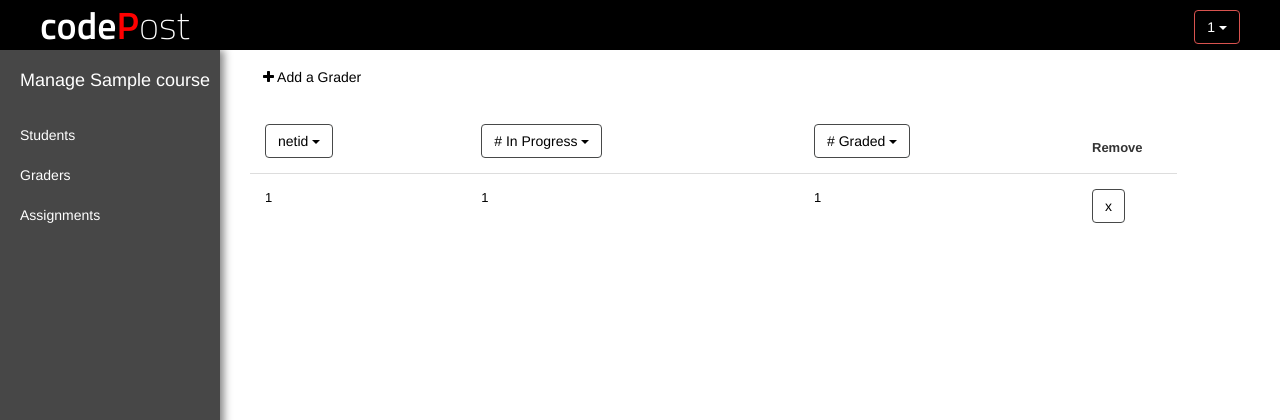
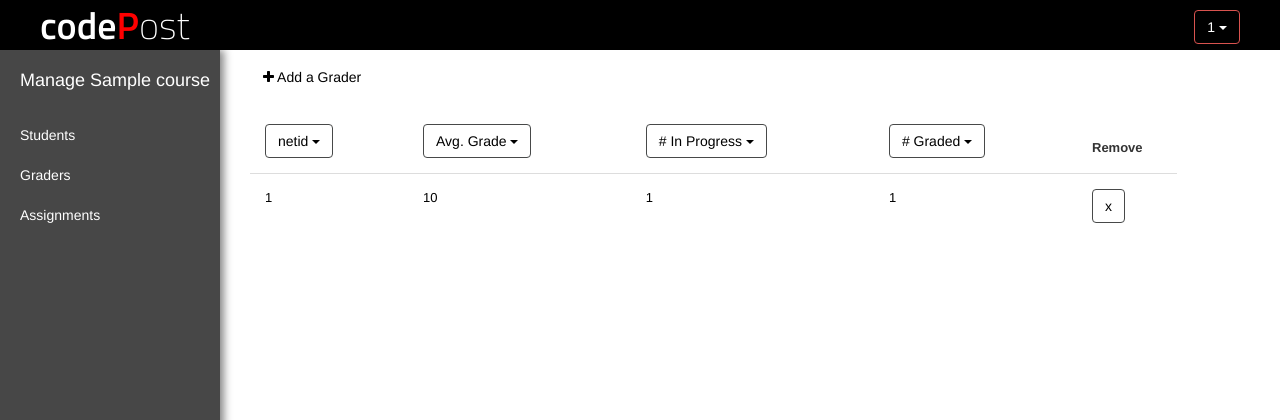
Before and after one commit to gleichnitz/333, a Flask app: template templates/admin_graders.html in a window 1280 px wide. Shown: the top 420 px of the page. Run offline with Flask 2, Linux system fonts and the light colour scheme; the template is opened without the code that fills it: most values are stand-ins (such as "Sample title", 1, 10 or a date in 2020).

Commit message:
adding admin grader stats

```diff
--- a/templates/admin_graders.html
+++ b/templates/admin_graders.html
@@ -39,6 +39,12 @@
           </th>
           <th class="header">
             <div class="btn-group" align="center">
+                  <button type="button" class="btn btn-default dropdown-toggle" data-toggle="dropdown" style="background-color: white; color: black; clear: both" align="center"> Avg. Grade <span class="caret"></span>
+                  </button>
+              </div>
+          </th>
+          <th class="header">
+            <div class="btn-group" align="center">
                   <button type="button" class="btn btn-default dropdown-toggle" data-toggle="dropdown" style="background-color: white; color: black; clear: both" align="center"> # In Progress <span class="caret"></span>
                   </button>
               </div>
@@ -58,6 +64,7 @@
        {% for grader in graders %}
           <tr>
               <td class="netid-row"><a href="{{url_for('admin_grader_assignments', netid=netid, grader=grader.netid)}}"><div style="height:100%;width:100%" class="grader_assignments">{{ grader.netid }}</div></a></td>
+              <td class="netid-row" align="left"><a href="{{url_for('admin_grader_assignments', netid=netid, grader=grader)}}"><div style="height:100%;width:100%" class="grader_assignments">{{ grader.avg_grade }}</div></a></td>
               <td class="netid-row" align="left"><a href="{{url_for('admin_grader_assignments', netid=netid, grader=grader)}}"><div style="height:100%;width:100%" class="grader_assignments">{{ grader.num_in_progress }}</div></a></td>
               <td class="netid-row" align="left"><a href="{{url_for('admin_grader_assignments', netid=netid, grader=grader)}}"><div style="height:100%;width:100%" class="grader_assignments">{{ grader.num_graded }}</div></a></td>
               <td><div class="btn-group" align="center">
```
